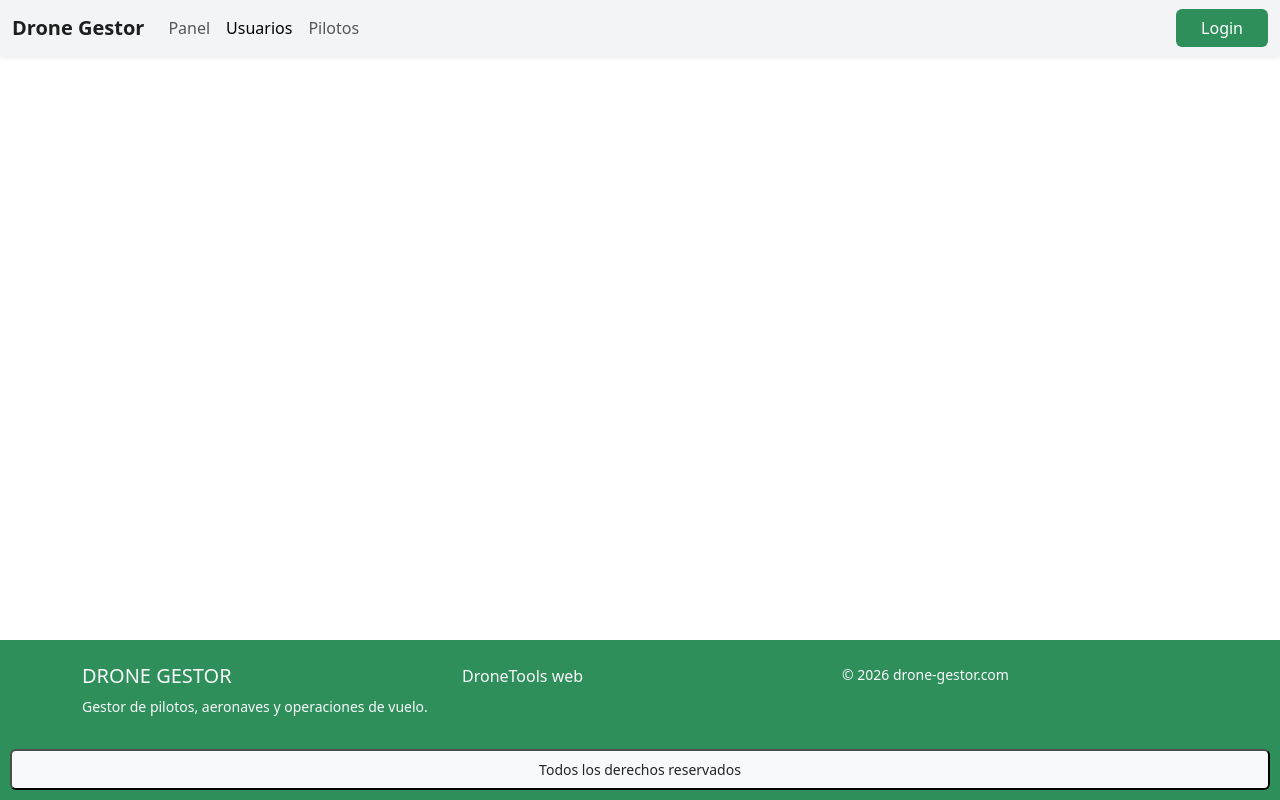
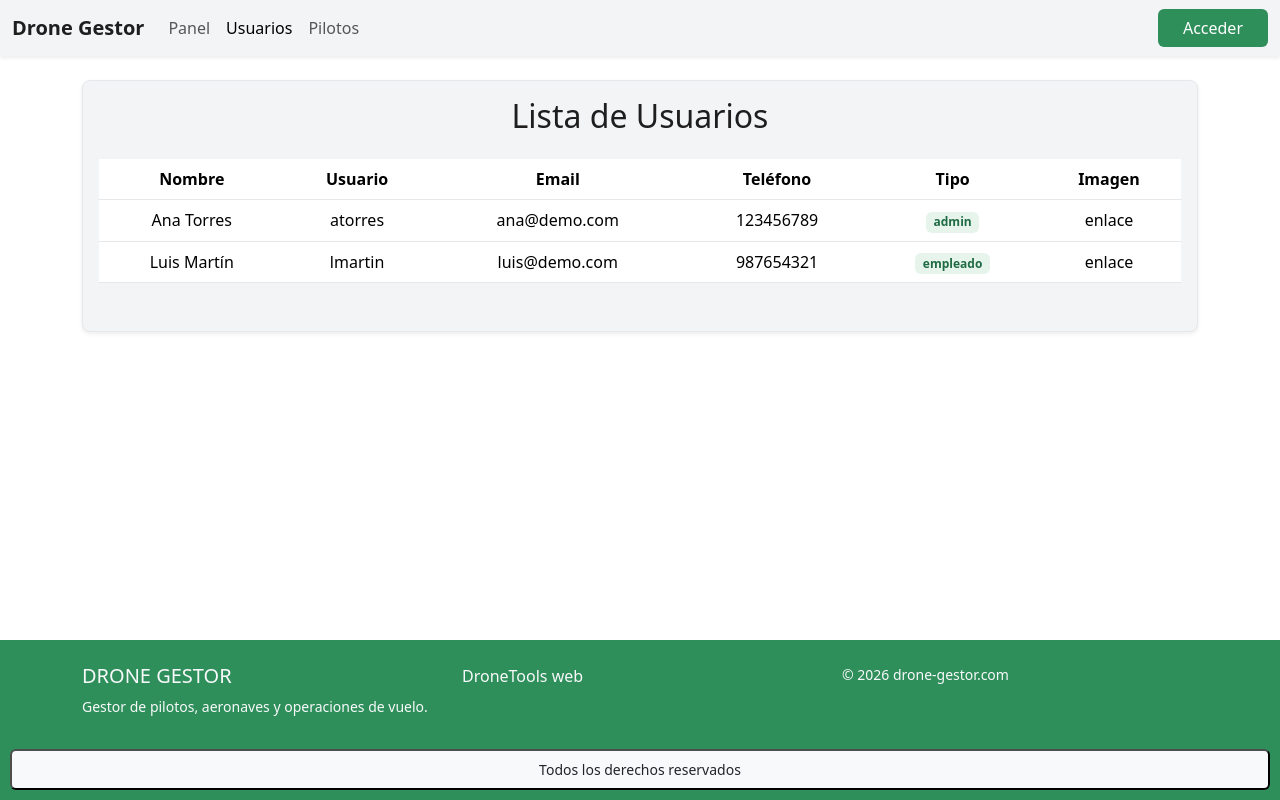
Before and after one commit to kfuentesb/DroneGestory, a React (Vite) app in the folder frontend/: page /auth/users in a window 1280 px wide. Built offline with nearby package versions, Linux system fonts and the light colour scheme.

Commit message:
Tabla usuarios ejemplo

```diff
--- a/frontend/src/components/Home.tsx
+++ b/frontend/src/components/Home.tsx
@@ -22,7 +22,7 @@ const Home: React.FC = () => {
             <h1 className="fw-bold card p-4 shadow-sm" style={{ color: "#1E1E1E" }}>
               Gestión profesional de drones
             </h1>
-            <p style={{ color: "#6B7280", fontSize: "1.05rem" }}>
+            <p className="" style={{ color: "#6B7280", fontSize: "1.05rem" }}>
               Controla pilotos, aeronaves, operaciones, documentación y trazabilidad
               con una interfaz moderna y segura.
             </p>
--- a/frontend/src/components/Navbar.tsx
+++ b/frontend/src/components/Navbar.tsx
@@ -52,9 +52,7 @@ function Navbar() {
                 }}
                 type="button"
               >
-
-                Login
-
+                Acceder
               </button>
             </NavLink>
           </div>
--- /dev/null
+++ b/frontend/src/components/lists/PilotsList.tsx
@@ -0,0 +1,81 @@
+import { useState } from "react";
+
+type Pilot = {
+  id: number;
+  firstName: string;
+  lastName: string;
+  username: string;
+  password: string;
+  email: string;
+  phone: number;
+  image: string;
+};
+
+export default function PilotsLits() {
+  const [pilots] = useState<Pilot[]>([
+    {
+      id: 1,
+      firstName: "Ana",
+      lastName: "Torres",
+      password: "1234",
+      username: "atorres",
+      email: "ana@demo.com",
+      phone: 123456789,
+      image: "enlace"
+    },
+    {
+      id: 2,
+      firstName: "Luis",
+      lastName: "Martín",
+      password: "12345",
+      username: "lmartin",
+      email: "luis@demo.com",
+      phone: 987654321,
+      image: "enlace"
+    },
+  ]);
+
+  return (
+    <div className="container py-4">
+      <div className="card shadow-sm">
+        <div className="card-body">
+          <h2 className="card-title mb-4">Lista de Pilotos</h2>
+
+          <div className="table-responsive">
+            <table className="table table-striped table-hover align-middle">
+              <thead className="table-dark">
+                <tr>
+                  <th>ID</th>
+                  <th>Nombre</th>
+                  <th>Usuario</th>
+                  <th>Email</th>
+                  <th>Contraseña</th>
+                  <th>Teléfono</th>
+                  <th>Imagen</th>
+                </tr>
+              </thead>
+              <tbody>
+                {pilots.map((p) => (
+                  <tr key={p.id}>
+                    <td>{p.id}</td>
+                    <td>
+                      {p.firstName} {p.lastName}
+                    </td>
+                    <td>{p.username}</td>
+                    <td>{p.email}</td>
+                    <td>{p.password}</td>
+                    <td>{p.phone}</td>
+                    <td>{p.image}</td>
+                  </tr>
+                ))}
+              </tbody>
+            </table>
+          </div>
+
+          <p className="text-muted mt-3 mb-0">
+          </p>
+        </div>
+      </div>
+    </div>
+  );
+}
--- a/frontend/src/components/PilotsView.tsx
+++ b/frontend/src/components/lists/UserList.tsx
@@ -1,6 +1,6 @@
 import { useState } from "react";
 
-type Pilot = {
+type User = {
   id: number;
   firstName: string;
   lastName: string;
@@ -8,11 +8,12 @@ type Pilot = {
   password: string;
   email: string;
   phone: number;
+  type: string;
   image: string;
 };
 
-export default function PilotsView() {
-  const [pilots] = useState<Pilot[]>([
+export default function UserList() {
+  const [users] = useState<User[]>([
     {
       id: 1,
       firstName: "Ana",
@@ -21,7 +22,8 @@ export default function PilotsView() {
       username: "atorres",
       email: "ana@demo.com",
       phone: 123456789,
-      image: "enlace"
+      type: "admin",
+      image: "enlace",
     },
     {
       id: 2,
@@ -31,40 +33,62 @@ export default function PilotsView() {
       username: "lmartin",
       email: "luis@demo.com",
       phone: 987654321,
-      image: "enlace"
+      type: "empleado",
+      image: "enlace",
     },
   ]);
 
   return (
     <div className="container py-4">
-      <div className="card shadow-sm">
+      <div
+        className="card shadow-sm"
+        style={{ border: "1px solid #E5E7EB", borderRadius: "8px" }}
+      >
         <div className="card-body">
-          <h2 className="card-title mb-4">Lista de Pilotos</h2>
+          <h2 className="card-title mb-4" style={{ color: "#1E1E1E" }}>
+            Lista de Usuarios
+          </h2>
 
           <div className="table-responsive">
-            <table className="table table-striped table-hover align-middle">
-              <thead className="table-dark">
+            <table
+              className="table table-hover align-middle"
+              style={{ borderColor: "#E5E7EB" }}
+            >
+              <thead
+                style={{
+                  backgroundColor: "#1E1E1E",
+                  color: "#FFFFFF",
+                }}
+              >
                 <tr>
-                  <th>ID</th>
                   <th>Nombre</th>
                   <th>Usuario</th>
                   <th>Email</th>
-                  <th>Contraseña</th>
                   <th>Teléfono</th>
+                  <th>Tipo</th>
                   <th>Imagen</th>
                 </tr>
               </thead>
               <tbody>
-                {pilots.map((p) => (
+                {users.map((p) => (
                   <tr key={p.id}>
-                    <td>{p.id}</td>
                     <td>
                       {p.firstName} {p.lastName}
                     </td>
                     <td>{p.username}</td>
                     <td>{p.email}</td>
-                    <td>{p.password}</td>
                     <td>{p.phone}</td>
+                    <td>
+                      <span
+                        className="badge"
+                        style={{
+                          backgroundColor: "#E6F4EC",
+                          color: "#1F6B43",
+                        }}
+                      >
+                        {p.type}
+                      </span>
+                    </td>
                     <td>{p.image}</td>
                   </tr>
                 ))}
@@ -72,8 +96,7 @@ export default function PilotsView() {
             </table>
           </div>
 
-          <p className="text-muted mt-3 mb-0">
-          </p>
+          <p className="text-muted mt-3 mb-0" style={{ color: "#6B7280" }}></p>
         </div>
       </div>
     </div>
--- a/frontend/src/router/RouterPrincipal.tsx
+++ b/frontend/src/router/RouterPrincipal.tsx
@@ -1,7 +1,8 @@
 import React from "react";
 import { Routes, Route, Link, Navigate } from "react-router-dom";
 import LogIn from "../components/LogIn";
-import PilotsView from "../components/PilotsView";
+import PilotsList from "../components/lists/PilotsList";
+import UserList from "../components/lists/UserList";
 import Home from "../components/Home";
 
 export default class RouterPrincipal extends React.Component {
@@ -12,7 +13,8 @@ export default class RouterPrincipal extends React.Component {
           <Route path="/" element={<Navigate to="/home" />} />
           <Route path="/home" element={<Home />} />
           <Route path="/auth/login" element={<LogIn />} />
-          <Route path="/auth/pilots" element={<PilotsView />}></Route>
+          <Route path="/auth/users" element={<UserList />}></Route>
+          <Route path="/auth/pilots" element={<PilotsList />}></Route>
         </Routes>
       </div>
     );
```
